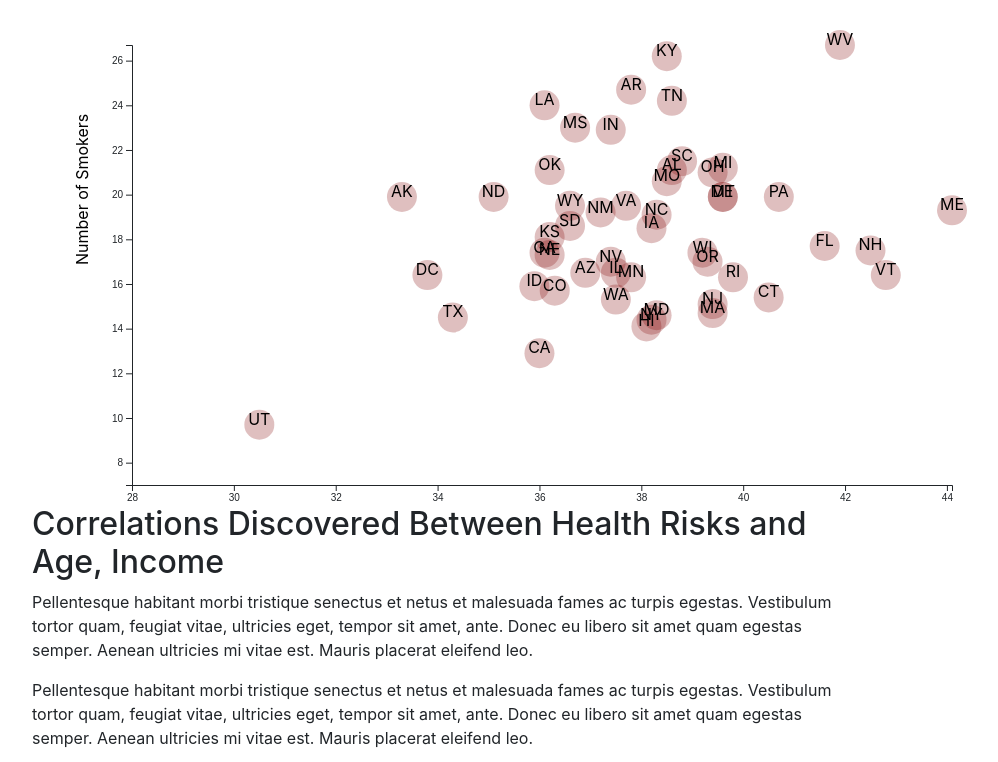
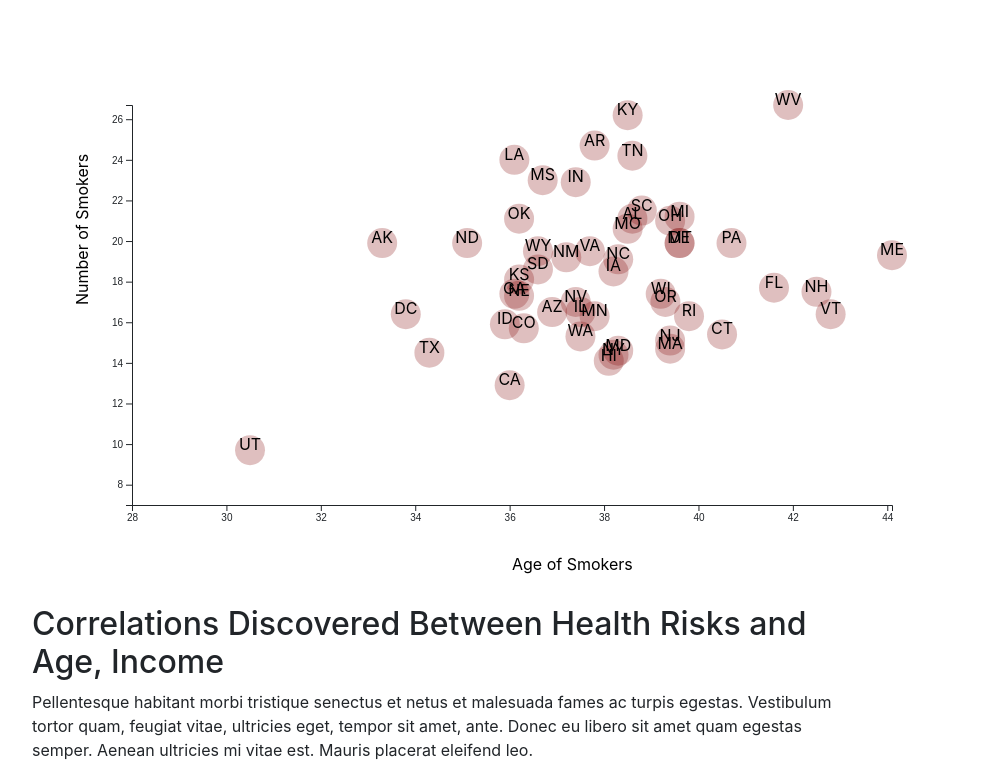
Before and after one commit to swillia75/D3-challenge, a plain HTML site: page D3_data_journalism/index.html in a window 1280 px wide. Shown: the part 51-813 px from the top of the page, without its empty margins (53-1051 px from the left). Drawn offline with nearby package versions, Linux system fonts and the light colour scheme.

Commit message:
axes finished

```diff
--- a/D3_data_journalism/assets/css/style.css
+++ b/D3_data_journalism/assets/css/style.css
@@ -7,8 +7,6 @@ html {
   position: relative;
   min-height: 100%;
 }
-
-
 
 body {
   /* Padding bottom by footer height */
--- a/D3_data_journalism/assets/js/app.js
+++ b/D3_data_journalism/assets/js/app.js
@@ -3,12 +3,12 @@
 //Set size and margins for chart
 
 var svgwidth = 960;
-var svgheight = 500;
+var svgheight = 600;
 
 var margin = {
-    top: 20,
-    right: 40,
-    bottom: 40,
+    top: 100,
+    right: 100,
+    bottom: 100,
     left: 100,
 };
 
@@ -93,7 +93,7 @@ d3.csv("assets/data/data.csv").then(function(censusData) {
     .text("Number of Smokers");
 
     chartGroup.append("text")
-    .attr("transform", `translate(${width / 2}, ${height + margin.top + 20})`)
+    .attr("transform", `translate(${width / 2}, ${height + margin.top - 35})`)
     .attr("class", "axisText")
     .text("Age of Smokers");
 
```
